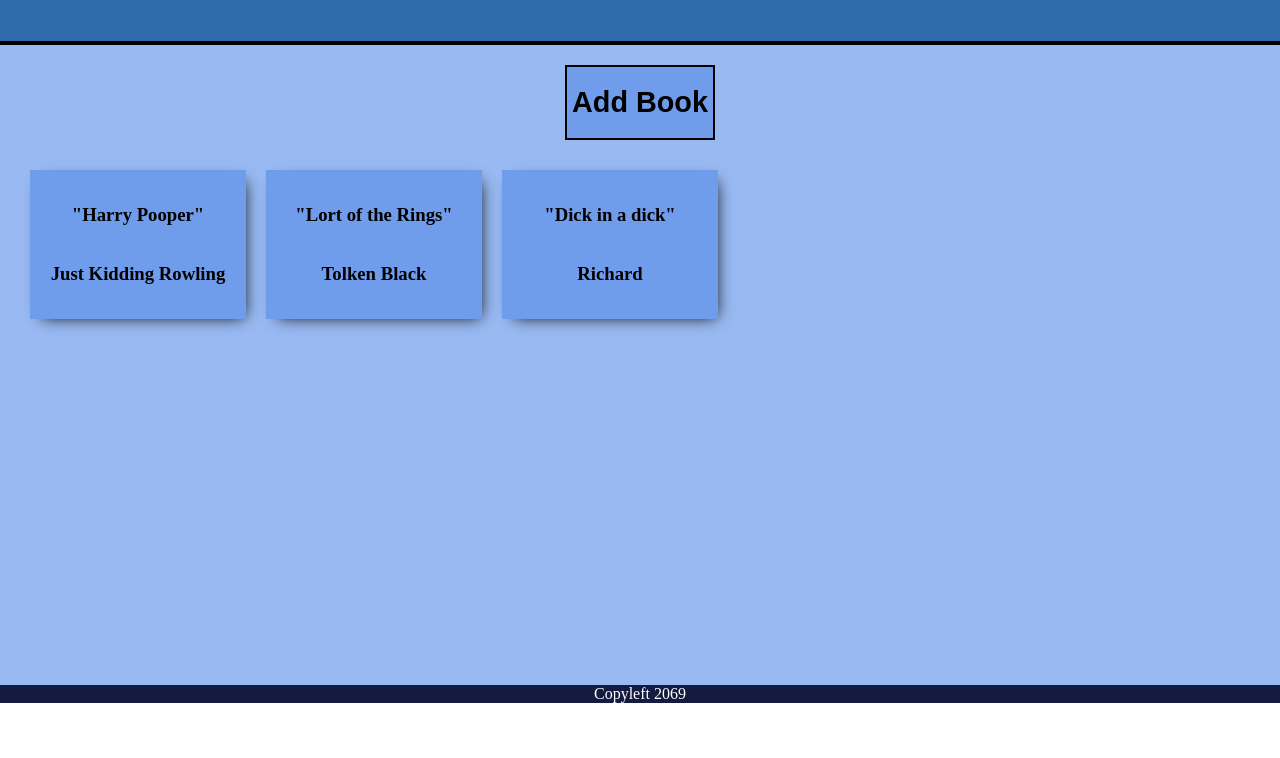
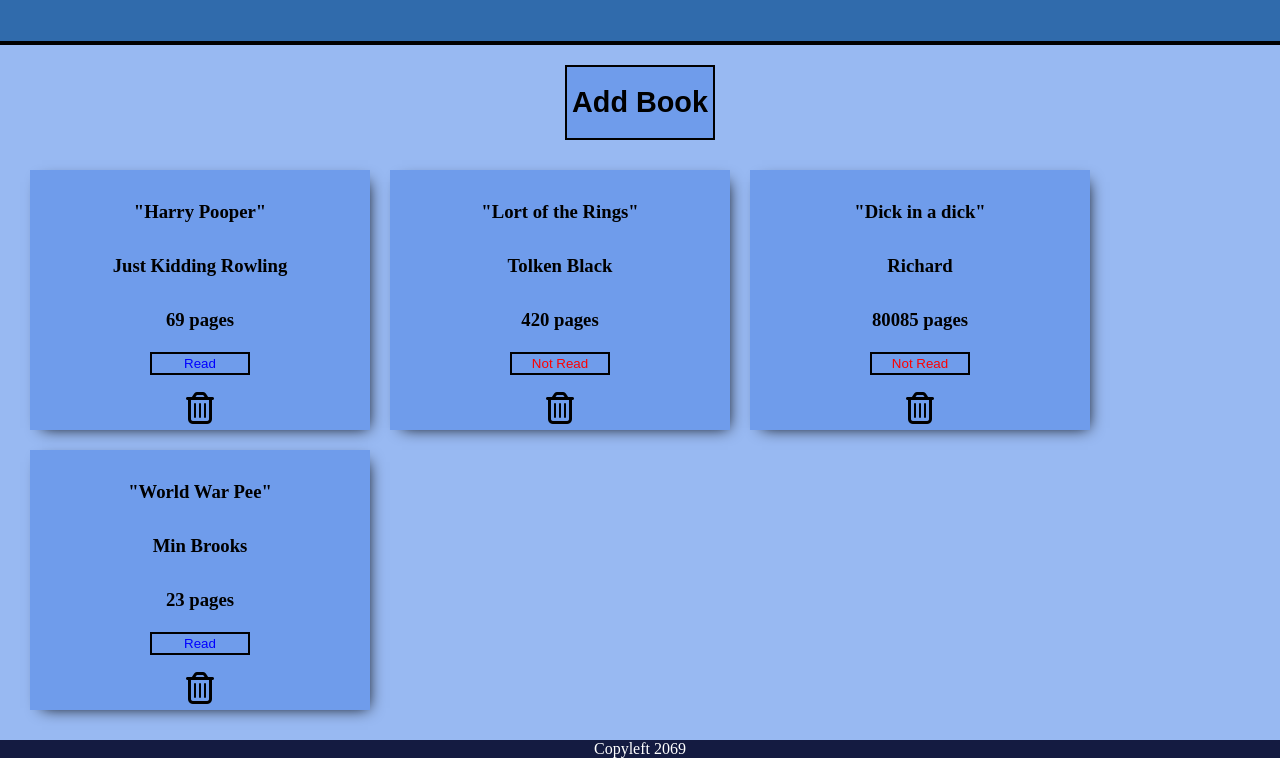
Before and after one commit to CodingFunky/Library, a plain HTML site: page index.html in a window 1280 px wide. Shown: the part 103-861 px from the top of the page. Before the commit the page ends 806 px from the top, so only its background shows below. Drawn offline with Linux system fonts and the light colour scheme.

Commit message:
delete button

```diff
--- a/app.js
+++ b/app.js
@@ -7,7 +7,7 @@ const readStatus = document.querySelector('#isRead')
 const addBtn = document.querySelector('#add')
 const submitCard = document.querySelector('.submitCard')
 const submitBtn = document.querySelector('#submit')
-
+let bookNum = 0;
 let myLibrary = [
   {
     title: "Harry Pooper",
@@ -27,8 +27,22 @@ let myLibrary = [
     pageCount: 80085,
     read: false,
   },
+  {
+    title: 'World War Pee',
+    author: 'Min Brooks',
+    pageCount: 23,
+    read: true,
+  }
 ];
-
+deleteBtns = document.querySelectorAll(".far")
+deleteBtns.forEach((btn) => {
+  btn.addEventListener('click', (e) => {
+    let book = btn.parentNode;
+    console.log(book);
+    console.log(btn);
+    library.removeChild(book);
+  })
+})
 function Book(title, author, pageCount, isRead) {
   // the constructor...
   this.title = title;
@@ -45,6 +59,15 @@ Book.prototype.edit = function() {
   // get new info from user and update the book card
 }
 
+Book.prototype.changeRead = function() {
+  if (this.read) {
+    this.read = false;
+  } else {
+    this.read = true;
+  }
+}
+
+
 function getBookInfo() {
     let title = newTitle.value;
     let author = newAuthor.value;
@@ -53,15 +76,51 @@ function getBookInfo() {
     // let bookPages = newPageCount;
     return new Book(title, author, pageCount, isRead);
 }
+// function updateReadStatus(book, isNew ) {
+//   if (isNew) {
+
+//   }
+//   else {
+//     if (book.read) {
+//       isRead.textContent = 'Not Red';
+//       isRead.style.color = 'red';
+//     }else {
+//       isRead.textContent = 'Read';
+//       isRead.style.color = 'blue';
+//     }
+//   }
+// }
 function buildBookCard(newBook) {
   bookCard = document.createElement('div');
   bookCard.classList.add('bookCard');
+  bookCard.setAttribute("data-attribute", bookNum)
+  bookNum++;
+
   title = document.createElement('h3');
   author = document.createElement('h3');
+  pageCount = document.createElement('h3');
+  isRead = document.createElement('button');
+  isRead.classList.add('btn');
+  isRead.classList.add('read');
+  deleteBtn = document.createElement('i');
+  deleteBtn.classList.add('far');
+  deleteBtn.classList.add('fa-trash-alt')
+  deleteBtn.classList.add('fa-2x')
+  deleteBtn.classList.add('btn')
   title.textContent = ('\"' + newBook.title + "\"")
   author.textContent = (newBook.author);
-  bookCard.appendChild(title);
-  bookCard.appendChild(author);
+  pageCount.textContent = (newBook.pageCount + ' pages');
+  isRead.textContent = newBook.read;
+  // updateReadStatus(newBook);
+  if (newBook.read) {
+    isRead.textContent = 'Read';
+    isRead.style.color = 'blue';
+  }
+  else {
+    isRead.textContent = 'Not Read';
+    isRead.style.color = 'red';
+  }
+  bookCard.append(title, author, pageCount, isRead, deleteBtn);
 }
 function addBookToLibrary() {
   // do stuff here
@@ -75,15 +134,8 @@ function updateLibrary(newLibrary){
 
 }
 myLibrary.forEach(book => {
-  bookCard = document.createElement('div');
-  bookCard.classList.add('bookCard');
+  buildBookCard(book);
   library.appendChild(bookCard);
-  title = document.createElement('h3');
-  author = document.createElement('h3');
-  title.textContent = ('\"' + book.title + "\"")
-  author.textContent = (book.author);
-  bookCard.appendChild(title);
-  bookCard.appendChild(author);
 });
 
 addBtn.addEventListener("click", (e) => {
@@ -95,5 +147,22 @@ submitBtn.addEventListener('click', () => {
   submitCard.classList.remove('active');
 })
 
-console.log(myLibrary);
-console.log(newTitle.value)
+readStatusBtn = document.querySelectorAll('.read');
+readStatusBtn.forEach((btn) => {
+  btn.addEventListener('click', () => {
+    reference = btn.parentNode.getAttribute('date-attribute');
+    // updateReadStatus(btn, false);
+    console.log(reference);
+
+  })
+})
+
+// deleteBtns = document.querySelectorAll(".far")
+// deleteBtns.forEach((btn) => {
+//   btn.addEventListener('click', (e) => {
+//     let book = btn.parentNode;
+//     console.log(book);
+//     console.log(btn);
+//     library.removeChild(book);
+//   })
+// })
--- a/index.html
+++ b/index.html
@@ -7,6 +7,7 @@
     <title>Document</title>
     <link rel="stylesheet" href="styles.css">
     <script src="app.js" defer></script>
+    <script src="https://kit.fontawesome.com/9bed6e624e.js" crossorigin="anonymous"></script>
 </head>
 </head>
 <body>
--- a/styles.css
+++ b/styles.css
@@ -16,6 +16,9 @@ body {
 }
 .btn:hover {
     transform: scale(1.02);
+}
+h3 {
+    margin: 16px 0px 16px 0px;
 }
 header {
     background-color: #306bac;
@@ -37,7 +40,6 @@ header {
     padding: 20px;
     background-color: #98b9f2;
     display: flex;
-    height: 75vh;
     /* justify-content: space-between; */
 }
 .container {
@@ -53,18 +55,18 @@ header {
     font-weight: bold;
 }
 .submitCard {
+    position: fixed;
+    top: 105%;
+    left: 35%;
     font-size: larger;
     z-index: 1;
     padding: 20px 50px 50px 50px;
     transform: translate(-50%, -50%) scale(0);
     background-color: #98b9f2;
     border: solid black 2px;
-    /* border: solid black 2px; */
     display: flex;
     flex-direction: column;
-    /* justify-content: center; */
     align-items: center;
-    /* height: 0%; */
     gap: 30px;
     align-self: center;
     display: none;
@@ -89,11 +91,12 @@ header {
 }
 .library {
     width: 100%;
+    /* height: 100vh; */
     /* border: solid black 1px; */
     display: flex;
     flex-wrap: wrap;
-    justify-content: flex-start;
-    align-content: center;
+    justify-content:flex-start;
+    /* align-content:space-between; */
     padding-top: 20px;
     /* flex: 1, 1, 500px; */
 }
@@ -106,10 +109,20 @@ header {
     padding: 15px;
     text-align: center;
     /* gap: 20px; */
-    min-width: 15%;
+    min-width: 25%;
+    height: 230px;
+}
+.read {
+    margin-bottom: 12px;
+    margin-top: 5px;
+}
+.far {
+    padding: 5px 0px 5px 0px;
+    border: none;
+    width: auto;
 }
 .bookCard:hover {
-    transform: scale(1.1);
+    transform: scale(1.01);
 }
 footer {
     background-color: #141B41;
```
